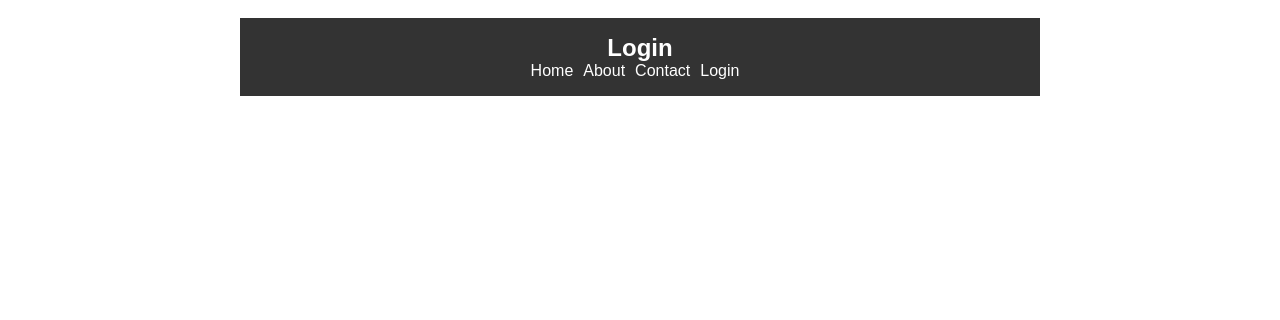
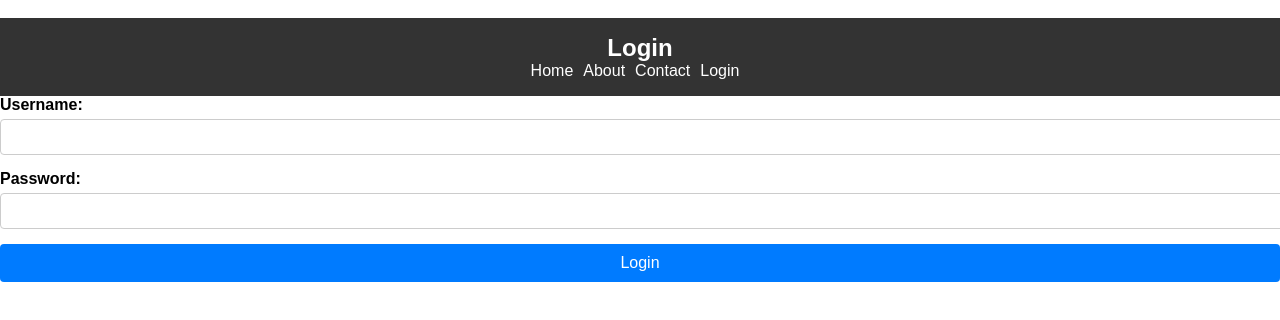
Before and after one commit to TheRealArpit/Unityhub, a React (Create React App) app in the folder my-app/: page /login in a window 1280 px wide. Shown: the top 320 px of the page. Built offline with nearby package versions, Linux system fonts and the light colour scheme.

Commit message:
Firestore

```diff
--- a/my-app/package.json
+++ b/my-app/package.json
@@ -6,6 +6,7 @@
     "@testing-library/jest-dom": "^5.17.0",
     "@testing-library/react": "^13.4.0",
     "@testing-library/user-event": "^13.5.0",
+    "firebase": "^10.13.1",
     "react": "^18.3.1",
     "react-dom": "^18.3.1",
     "react-router-dom": "^6.26.1",
--- /dev/null
+++ b/my-app/src/Controller/Login.js
@@ -0,0 +1,5 @@
+export const login = (username, password) => {
+    console.log('Login Submitted');
+    console.log('Username:', username);
+    console.log('Password:', password);
+};
--- /dev/null
+++ b/my-app/src/View/LoginPage.css
@@ -0,0 +1,37 @@
+
+.form-group {
+    margin-bottom: 15px;
+}
+
+.form-group label {
+    display: block;
+    margin-bottom: 5px;
+    font-weight: bold;
+}
+
+.form-control {
+    width: 100%;
+    padding: 8px;
+    font-size: 16px;
+    border: 1px solid #ccc;
+    border-radius: 4px;
+}
+
+/* Button styles */
+.btn-primary {
+    background-color: #007bff;
+    border-color: #007bff;
+    color: white;
+    padding: 10px 20px;
+    border: none;
+    border-radius: 4px;
+    cursor: pointer;
+    width: 100%;
+    font-size: 16px;
+    transition: background-color 0.3s, border-color 0.3s;
+}
+
+.btn-primary:hover {
+    background-color: #0056b3;
+    border-color: #004085;
+}
--- a/my-app/src/View/LoginPage.js
+++ b/my-app/src/View/LoginPage.js
@@ -1,12 +1,51 @@
-import React from 'react';
+import React, { useState } from 'react';
 import { Header } from './ReuseableComponents';
+import './LoginPage.css';
+import { login } from '../Controller/Login';
 
+const LoginPage = () => {
+    // State to store the username and password
+    const [username, setUsername] = useState('');
+    const [password, setPassword] = useState('');
 
-// Define the HomePage component
-const LoginPage = () => {
+    // Function to handle form submission
+    const handleSubmit = (event) => {
+        event.preventDefault(); // Prevent the form from reloading the page
+        // console.log('Login Submitted');
+        // console.log('Username:', username);
+        // console.log('Password:', password);
+        login(username, password);
+        // Here you would usually handle authentication, perhaps sending a request to your server
+    };
+
     return (
         <div className="container">
             <Header name="Login" />
+            <form onSubmit={handleSubmit}>
+                <div className="form-group">
+                    <label htmlFor="username">Username:</label>
+                    <input
+                        type="text"
+                        id="username"
+                        className="form-control"
+                        value={username}
+                        onChange={(e) => setUsername(e.target.value)}
+                        required
+                    />
+                </div>
+                <div className="form-group">
+                    <label htmlFor="password">Password:</label>
+                    <input
+                        type="password"
+                        id="password"
+                        className="form-control"
+                        value={password}
+                        onChange={(e) => setPassword(e.target.value)}
+                        required
+                    />
+                </div>
+                <button type="submit" className="btn btn-primary">Login</button>
+            </form>
         </div>
     );
 };
--- a/my-app/src/View/styles.css
+++ b/my-app/src/View/styles.css
@@ -39,7 +39,7 @@ footer {
 }
 
 .container {
-    max-width: 800px;
+    /*max-width: 800px;*/
     margin: auto;
 }
 
```
Also changed, not shown: my-app/src/Model/Firebase.js (added, +22 -0 lines), 2 other files (tests, documents, lock files or other folders).
